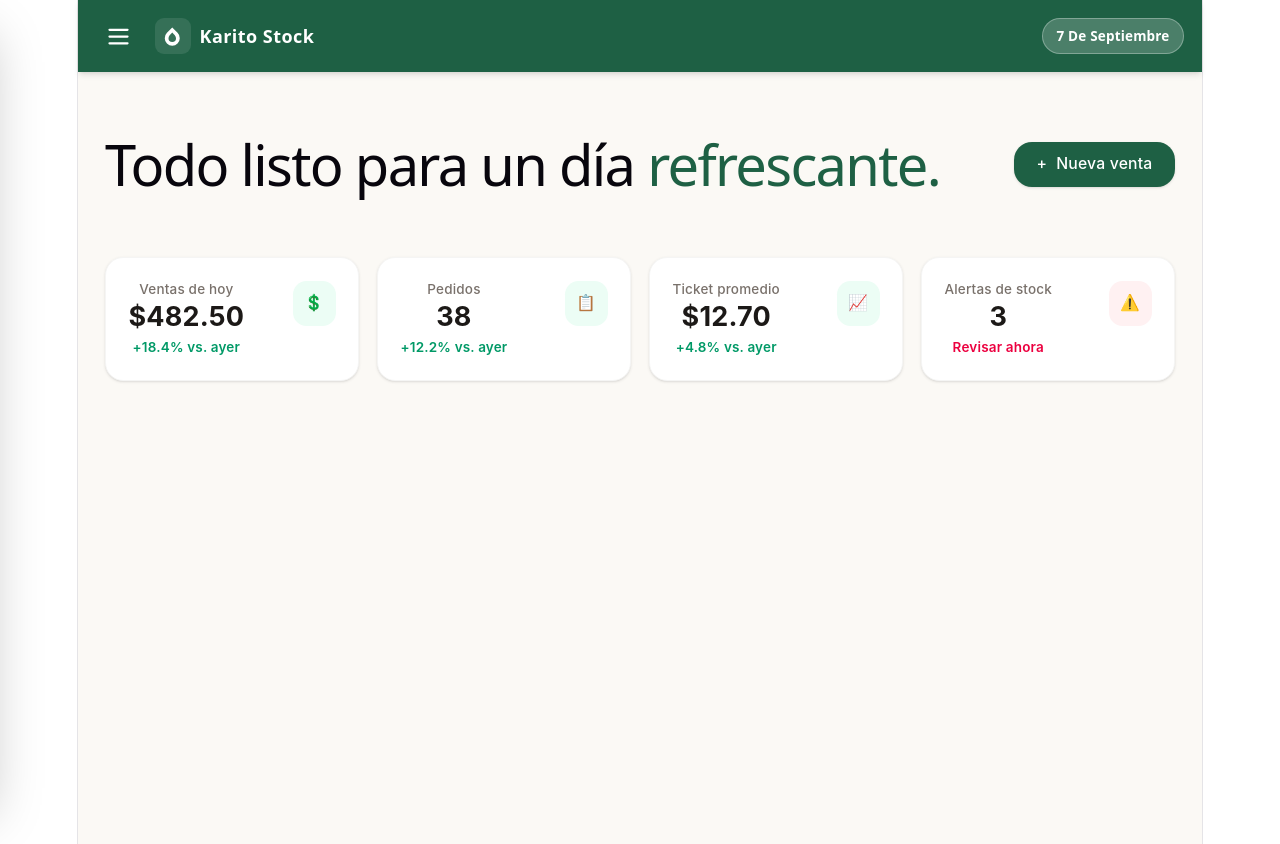
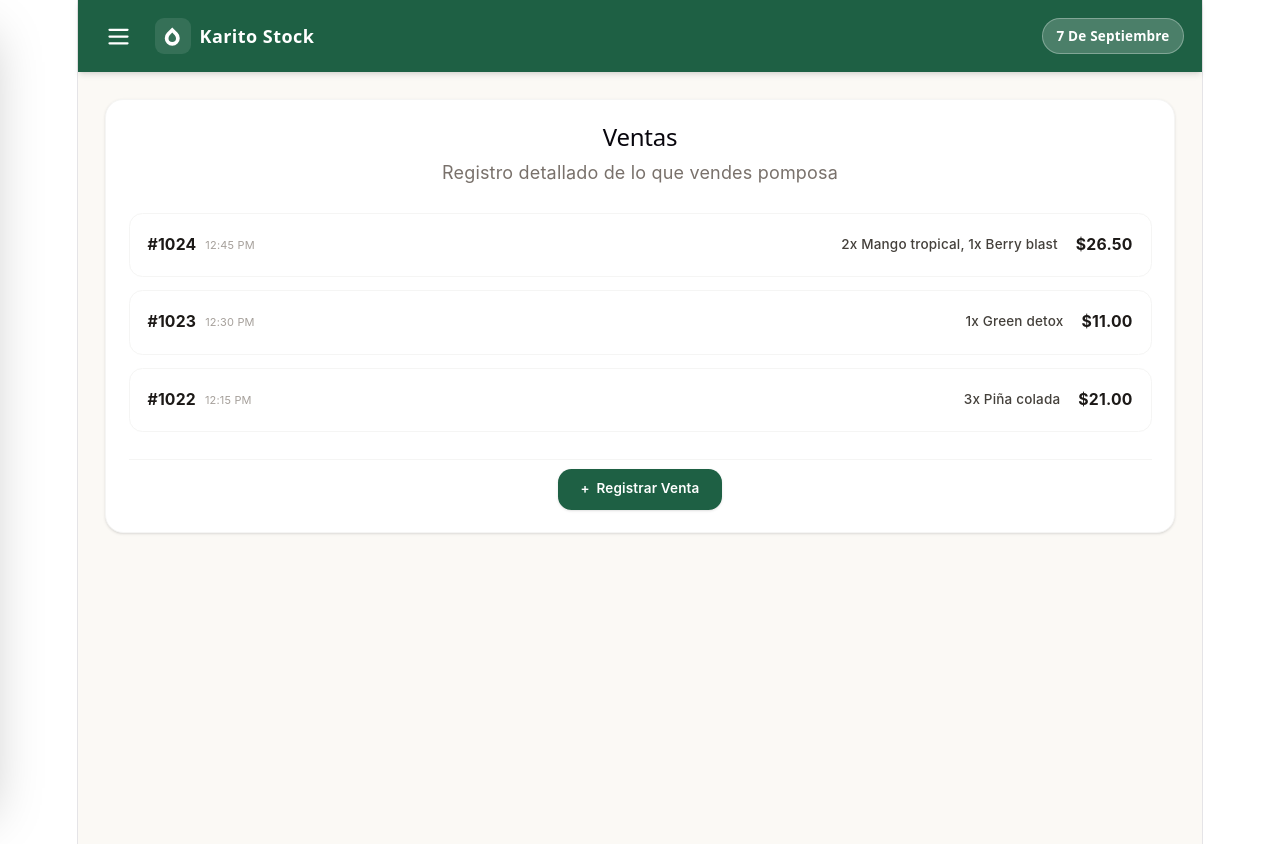
Before and after one commit to ferjbadev/BatidoStock, a React (Vite) app: page / in a window 1280 px wide. Shown: the top 844 px of the page. Built offline with nearby package versions, Linux system fonts and the light colour scheme.

Commit message:
Update App.tsx

```diff
--- a/src/App.tsx
+++ b/src/App.tsx
@@ -7,7 +7,7 @@ import { VentasSection } from './components/VentasSection'
 
 function App() {
   // Estado para controlar qué sección se ve ('resumen', 'inventario' o 'ventas')
-  const [activeTab, setActiveTab] = useState('resumen')
+  const [activeTab, setActiveTab] = useState('ventas')
 
   return (
     <>
```
